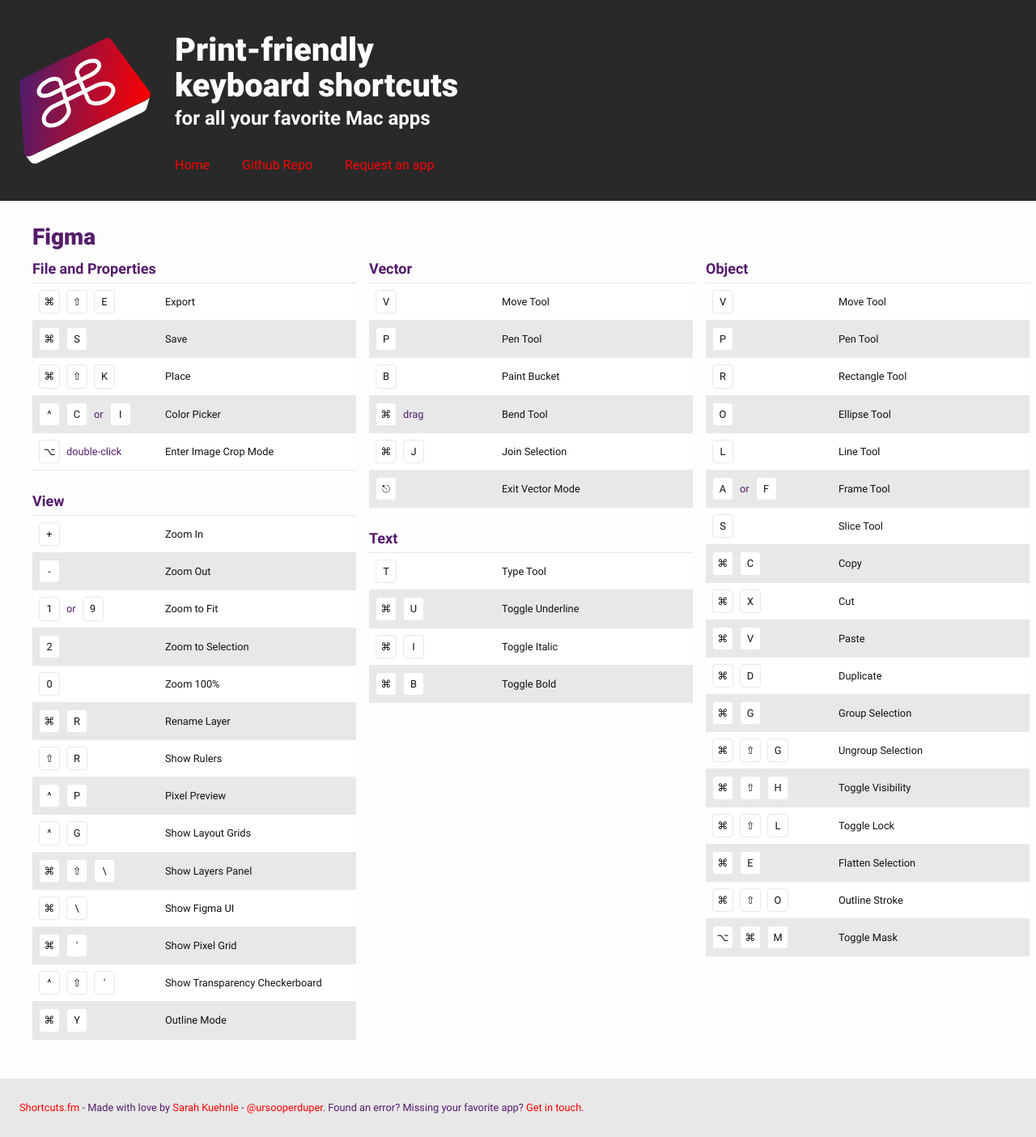
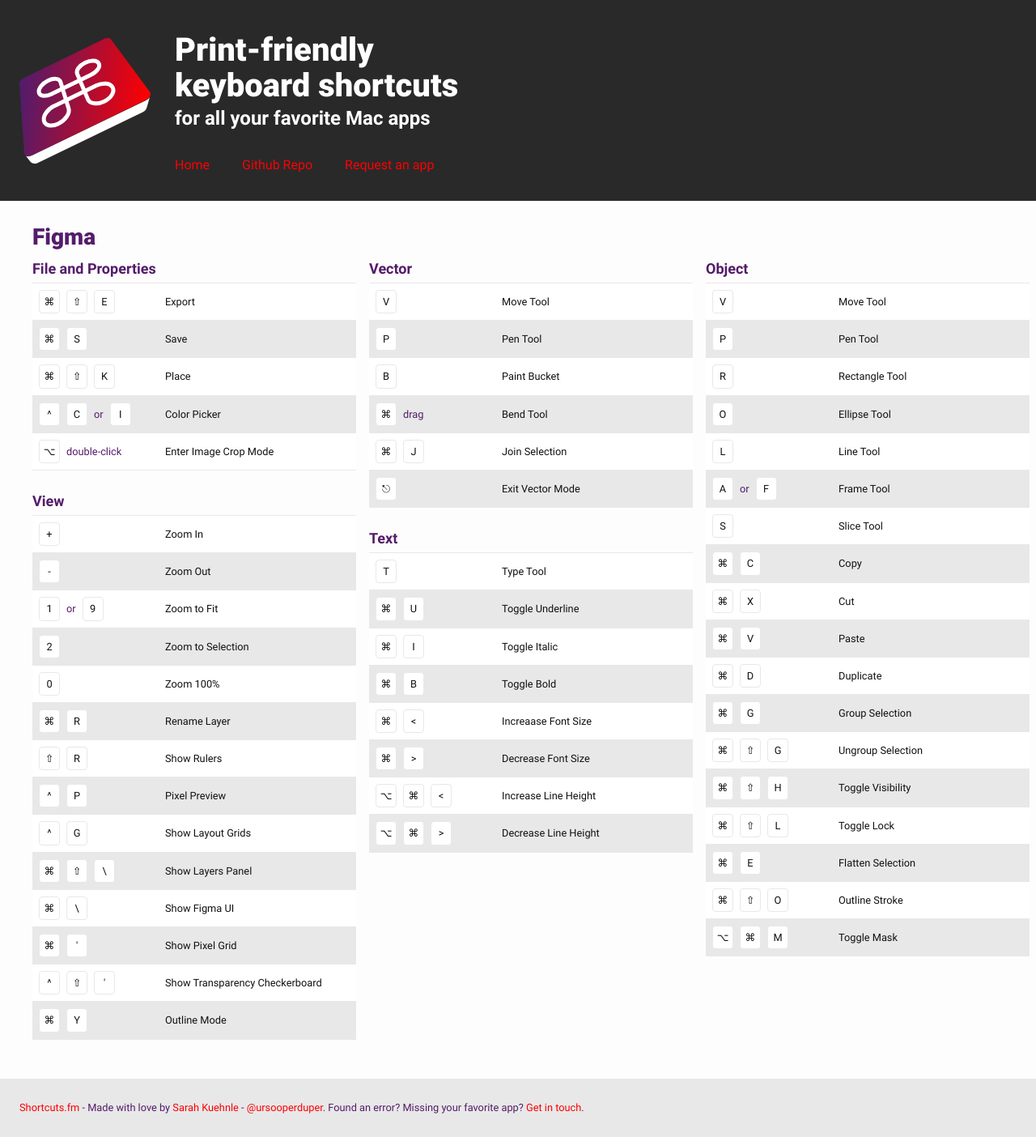
Before and after one commit to ursooperduper/shortcuts-fm, a Jekyll site: the page built from _shortcuts/figma.md, in a window 1280 px wide. Shown: the whole page at 81% size. Built offline with Jekyll 4.4.1, drawn with Linux system fonts in a browser that asks for light colours.

Commit message:
Update figma.yml with font size & line height text shortcuts

```diff
--- a/_data/figma.yml
+++ b/_data/figma.yml
@@ -98,6 +98,18 @@
   - shortcut: ⌘ B
     desc: Toggle Bold
 
+  - shortcut: ⌘ <
+    desc: Increaase Font Size
+
+  - shortcut: ⌘ >
+    desc: Decrease Font Size
+
+  - shortcut: ⌥ ⌘ <
+    desc: Increase Line Height
+
+  - shortcut: ⌥ ⌘ >
+    desc: Decrease Line Height
+
 object:
   - shortcut: V
     desc: Move Tool
```
